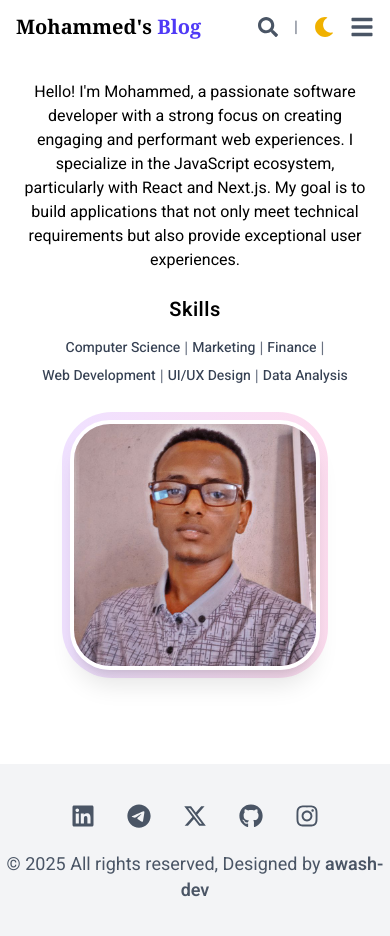
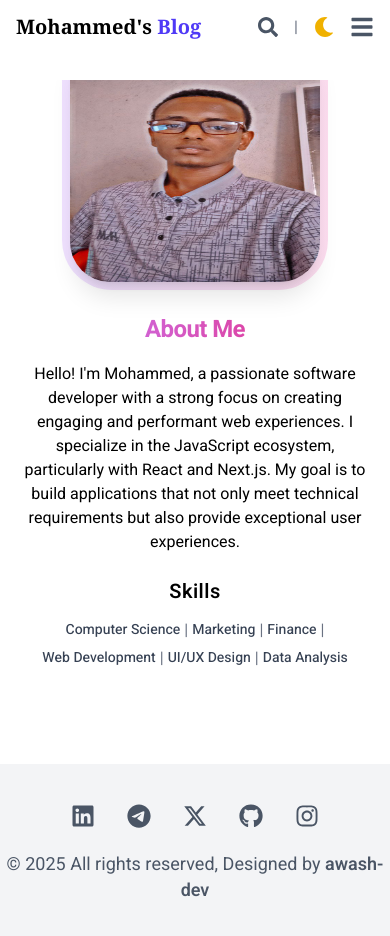
Before and after one commit to awash-dev/Mame-journey, a Next.js app: page /About in a window 390 px wide. Shown: the top 936 px of the page. Built offline with nearby package versions, Linux system fonts and the light colour scheme.

Commit message:
Update page.tsx

```diff
--- a/app/About/page.tsx
+++ b/app/About/page.tsx
@@ -26,7 +26,7 @@ const About = () => {
         )}
       >
         {/* Image Section (Left on Desktop) */}
-        <div className="w-full md:w-1/2 flex justify-center order-1 md:order-none">
+        <div className="w-full md:w-1/2 flex justify-center">
           <div className="relative">
             <img
               src="/About.jpg" // Replace with your image path
@@ -35,8 +35,8 @@ const About = () => {
                 "w-full max-w-xs sm:max-w-sm md:max-w-md",
                 "h-[250px] sm:h-[300px] w-[250px] sm:w-[300px]",
                 "rounded-[40px] sm:rounded-[60px]",
-                "object-cover object-center shadow-xl sm:shadow-2xl",
-                "border-4 border-white dark:border-gray-800"
+                " shadow-xl sm:shadow-2xl",
+                " dark:border-gray-800"
               )}
             />
             <div className="absolute -z-10 -inset-2 bg-gradient-to-r from-purple-200 to-pink-200 dark:from-purple-900 dark:to-pink-900 rounded-[50px] sm:rounded-[70px] opacity-70"></div>
```
